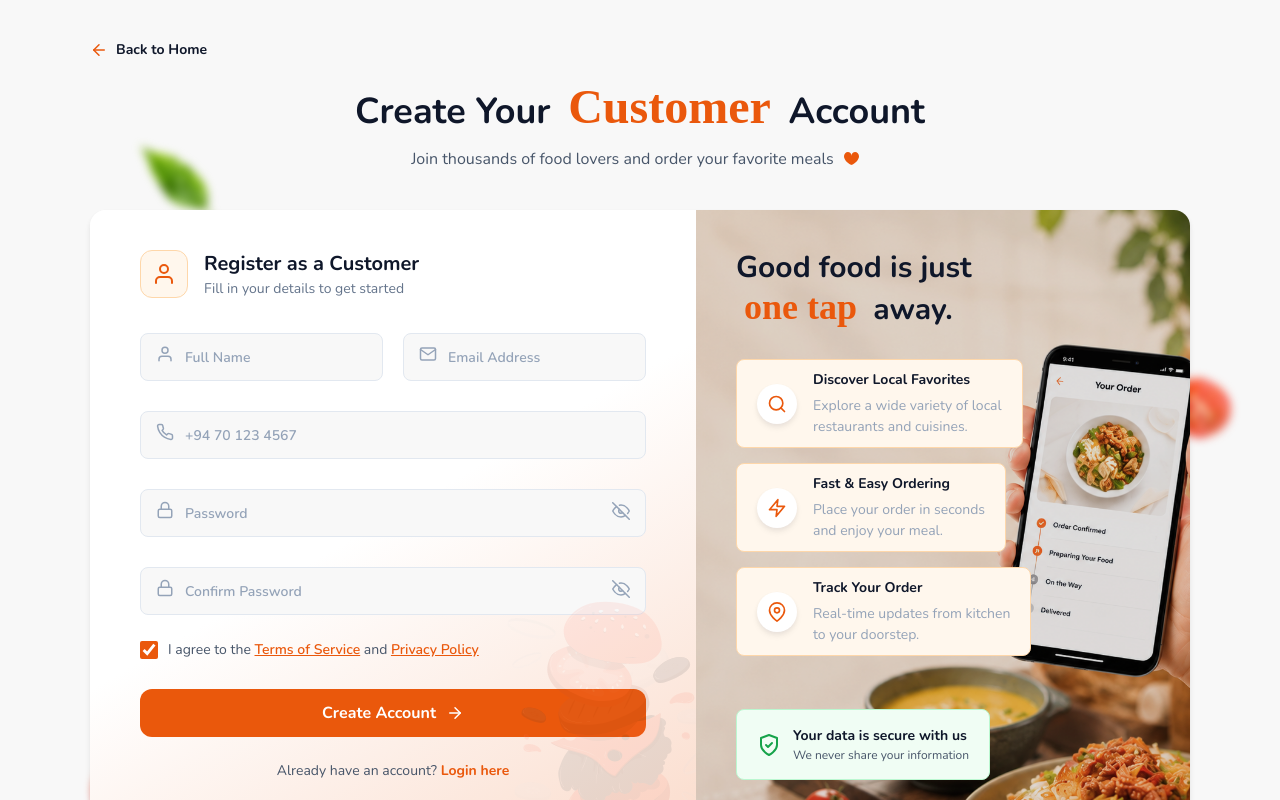
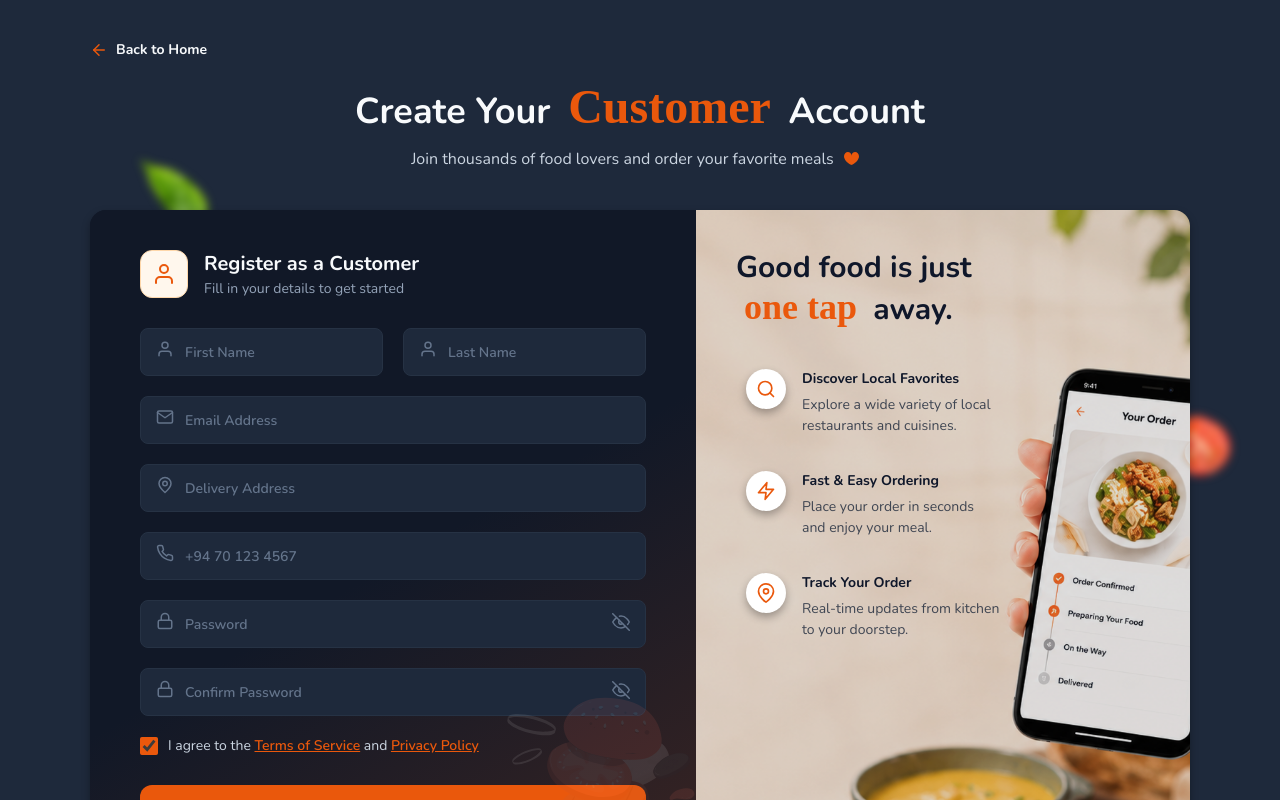
Before and after one commit to Dulanjana-Nisal/Buy2Eat-Web-Application, a React (Vite) app in the folder frontend/: page /register/customer in a window 1280 px wide. Shown: the top 800 px of the page. Built offline with nearby package versions, Linux system fonts and the light colour scheme; no server answers; a web font is replaced by a local one.

Commit message:
update ui little bit

```diff
--- a/frontend/index.html
+++ b/frontend/index.html
@@ -1,5 +1,5 @@
 <!doctype html>
-<html lang="en" data-theme="light">
+<html lang="en" data-theme="dark">
 
 <head>
   <meta charset="UTF-8" />
--- a/frontend/src/features/auth/pages/CustomerRegisterPage.jsx
+++ b/frontend/src/features/auth/pages/CustomerRegisterPage.jsx
@@ -1,4 +1,5 @@
 import styles from './CustomerRegisterPage.module.css';
+import { Link } from 'react-router-dom'
 import mini_leaf from '../../../assets/images/mini_leaf_transparent.webp';
 import mini_tomato from '../../../assets/images/tomato-transparent.webp';
 import right_banner from '../../../assets/images/customer-register-right-banner.png';
@@ -61,14 +62,40 @@ function CustomerRegister() {
                                     <span className={styles.inputIcon}>
                                         <svg width="18" height="18" viewBox="0 0 24 24" fill="none" stroke="currentColor" strokeWidth="2" strokeLinecap="round" strokeLinejoin="round"><path d="M20 21v-2a4 4 0 0 0-4-4H8a4 4 0 0 0-4 4v2"></path><circle cx="12" cy="7" r="4"></circle></svg>
                                     </span>
-                                    <input type="text" placeholder="Full Name" />
+                                    <input type="text" placeholder="First Name" />
                                 </div>
 
                                 <div className={styles.inputGroup}>
                                     <span className={styles.inputIcon}>
+                                        <svg width="18" height="18" viewBox="0 0 24 24" fill="none" stroke="currentColor" strokeWidth="2" strokeLinecap="round" strokeLinejoin="round"><path d="M20 21v-2a4 4 0 0 0-4-4H8a4 4 0 0 0-4 4v2"></path><circle cx="12" cy="7" r="4"></circle></svg>
+                                    </span>
+                                    <input type="text" placeholder="Last Name" />
+                                </div>
+
+                                <div className={`${styles.inputGroup} ${styles.fullWidth}`}>
+                                    <span className={styles.inputIcon}>
                                         <svg width="18" height="18" viewBox="0 0 24 24" fill="none" stroke="currentColor" strokeWidth="2" strokeLinecap="round" strokeLinejoin="round"><path d="M4 4h16c1.1 0 2 .9 2 2v12c0 1.1-.9 2-2 2H4c-1.1 0-2-.9-2-2V6c0-1.1.9-2 2-2z"></path><polyline points="22,6 12,13 2,6"></polyline></svg>
                                     </span>
                                     <input type="email" placeholder="Email Address" />
+                                </div>
+
+                                <div className={`${styles.inputGroup} ${styles.fullWidth}`}>
+                                    <span className={styles.inputIcon}>
+                                        <svg
+                                            width="18"
+                                            height="18"
+                                            viewBox="0 0 24 24"
+                                            fill="none"
+                                            stroke="currentColor"
+                                            strokeWidth="2"
+                                            strokeLinecap="round"
+                                            strokeLinejoin="round"
+                                        >
+                                            <path d="M20 10c0 5-8 12-8 12S4 15 4 10a8 8 0 1 1 16 0z"></path>
+                                            <circle cx="12" cy="10" r="3"></circle>
+                                        </svg>
+                                    </span>
+                                    <input type="email" placeholder="Delivery Address" />
                                 </div>
 
                                 <div className={`${styles.inputGroup} ${styles.fullWidth}`}>
@@ -111,9 +138,10 @@ function CustomerRegister() {
                             </button>
 
                             <div className={styles.loginPrompt}>
-                                Already have an account? <a href="#">Login here</a>
+                                Already have an account? <Link to="/login">Login here </Link>
                             </div>
                         </form>
+
                         <img src={left_transparent_banner} alt="left-transparent" className={styles.leftTransparentBanner} />
                     </div>
 
--- a/frontend/src/features/auth/pages/CustomerRegisterPage.module.css
+++ b/frontend/src/features/auth/pages/CustomerRegisterPage.module.css
@@ -204,7 +204,6 @@
 
 .inputGroup input {
   width: 100%;
-  margin: 5px 0;
   background-color: var(--color-surface-active);
   border: 1px solid var(--color-border);
   border-radius: var(--radius-md);
@@ -313,7 +312,7 @@
   top: 0;
   left: 0;
   width: 100%;
-  height: 85vh;
+  height: 100vh;
   background-size: cover;
   object-fit: cover;
   z-index: 0;
@@ -345,13 +344,12 @@
 .featureItem {
   display: flex;
   align-items: flex-start;
-  align-items: center;
   gap: 16px;
   width: fit-content;
-  padding: 10px 20px;
-  background-color: var(--color-primary-light);
+  padding: 10px;
+  /* background-color: var(--color-primary-light);
   border: 1px solid var(--color-primary-border);
-  border-radius: var(--radius-md);
+  border-radius: var(--radius-md); */
 }
 
 .featureIcon {
@@ -376,7 +374,7 @@
 .featureText p {
   margin: 0;
   font-size: var(--font-size-sm);
-  color: var(--color-disabled-text);
+  color: var(--color-on-disabled);
   line-height: 1.5;
 }
 
--- a/frontend/src/styles/themes/light.css
+++ b/frontend/src/styles/themes/light.css
@@ -21,7 +21,7 @@
 
     --color-on-primary: #ffffff;
     --color-on-dark: #0f172a;
-    --color-on-disabled: #0f172a;
+    --color-on-disabled: #1e293bd2;
 
 
     /* =======================================================
```
